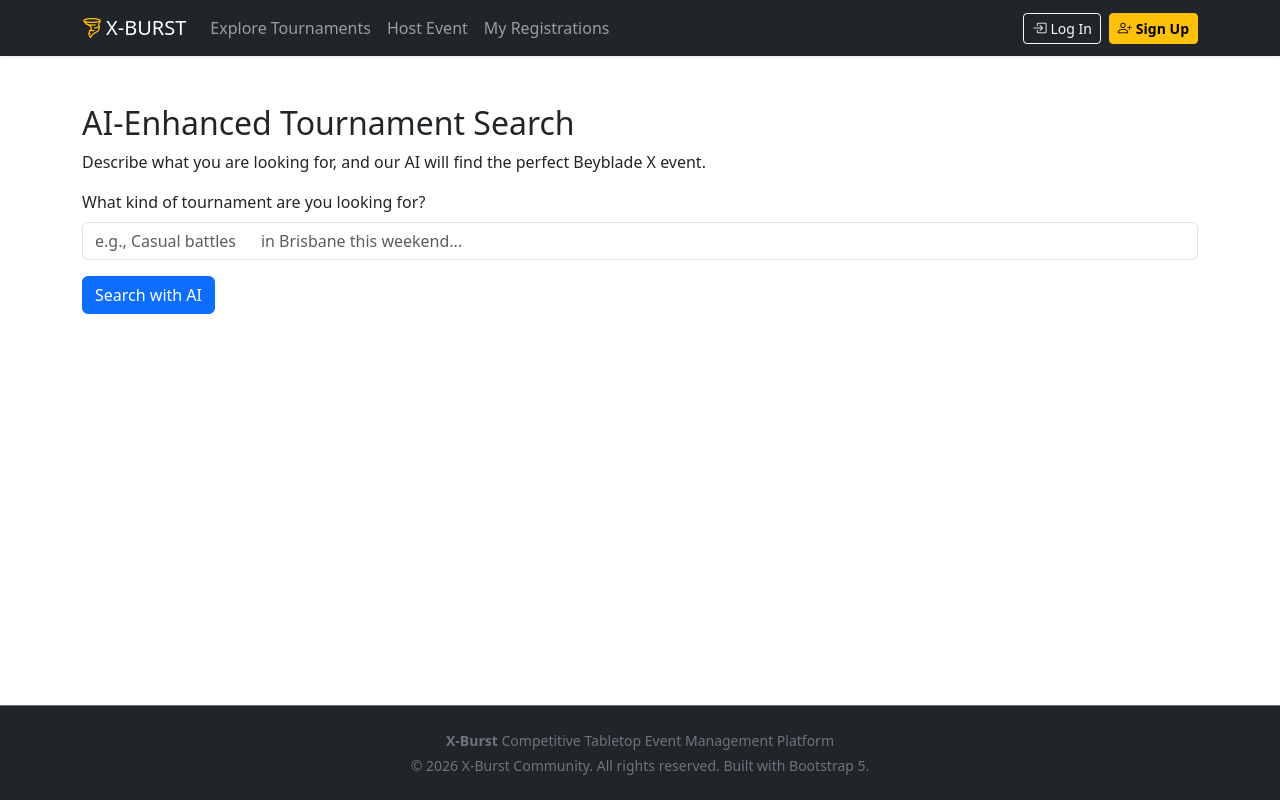
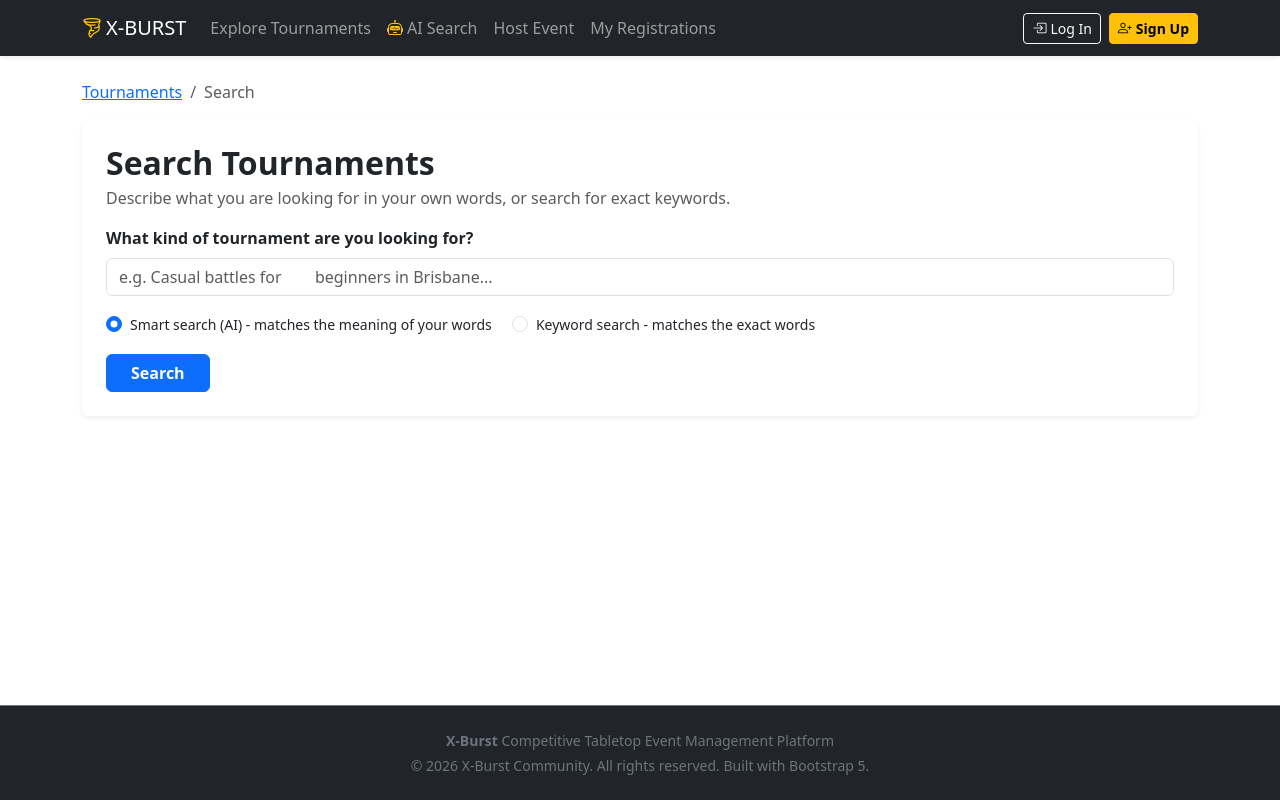
Before and after one commit to BenMuir/a2_in4_Tu_11_S517_Anshul_17, a Flask app: page /search in a window 1280 px wide. Run offline with Flask 3, Linux system fonts and the light colour scheme; some libraries are stand-ins or nearby versions.

Commit message:
Add semantic search with sentence-transformers and server-side category filter
Added semantic_search.py, which stores an all-MiniLM-L6-v2 embedding for each
tournament and ranks search results by cosine similarity. It falls back to
keyword search if sentence-transformers is not installed.

The search page now offers Smart (AI) and Keyword options, shows a match
percentage, and links to each event. The navbar has an AI Search link matching
the feature/ai-search branch, and the landing page category filter uses links
instead of JavaScript.

Tournaments have a new embedding column, seed.py stores embeddings, the demo
database has been re-seeded, and sentence-transformers is in requirements.txt.

```diff
--- a/beyblade/forms.py
+++ b/beyblade/forms.py
@@ -1,14 +1,23 @@
 from flask_wtf import FlaskForm
 from flask_wtf.file import FileField, FileAllowed
-from wtforms import StringField, PasswordField, BooleanField, SubmitField, EmailField, TelField, SelectField, TextAreaField, IntegerField, DecimalField
+from wtforms import StringField, PasswordField, BooleanField, SubmitField, RadioField, EmailField, TelField, SelectField, TextAreaField, IntegerField, DecimalField
 from wtforms.validators import DataRequired, InputRequired, Length, Email, EqualTo, Regexp, NumberRange, ValidationError
 from wtforms.fields import DateTimeLocalField
 from datetime import date
 
-# --- AI SEARCH FORM ---
+# --- SEARCH FORM ---
+# Submitted with GET (?search_query=...&mode=...) so the landing page search box can link straight
+# to results. Searching doesn't change any data, so it doesn't need a CSRF token.
 class AISearchForm(FlaskForm):
+    class Meta:
+        csrf = False
+
     search_query = StringField('What kind of tournament are you looking for?', validators=[DataRequired()])
-    submit = SubmitField('Search with AI')
+    mode = RadioField('Search type', choices=[
+        ('ai', 'Smart search (AI) - matches the meaning of your words'),
+        ('keyword', 'Keyword search - matches the exact words')
+    ], default='ai')
+    submit = SubmitField('Search')
 
 # --- AUTHENTICATION FORMS ---
 # Login form - users sign in with their email and password
--- a/beyblade/models.py
+++ b/beyblade/models.py
@@ -74,6 +74,9 @@ class Tournament(db.Model):
             nullable=False,
             )
 
+    # Semantic search embedding (list of 384 numbers from all-MiniLM-L6-v2)
+    embedding = db.Column(db.JSON, nullable=True)
+
     host_id = db.Column(db.Integer, db.ForeignKey('users.id'), nullable=False)
     created_at = db.Column(db.DateTime, default=datetime.now)
 
--- a/beyblade/routes.py
+++ b/beyblade/routes.py
@@ -13,20 +13,48 @@ from datetime import timedelta
 # Load the hidden variables from your .env file
 load_dotenv()
 
-# Safely set up the Hugging Face Client (optional for production server without package installed)
+# Semantic search needs sentence-transformers. If it isn't installed (e.g. on the
+# deployment server), the search page falls back to keyword search instead.
 try:
-    from huggingface_hub import InferenceClient
-    client = InferenceClient(api_key=os.getenv("HUGGINGFACE_API_KEY"))
+    from . import semantic_search
 except ImportError:
-    client = None
+    semantic_search = None
 
 bp = Blueprint('main', __name__)
+
+
+def update_embedding(tournament):
+    # Keep the stored search embedding in sync with the tournament's details
+    if semantic_search is None:
+        return
+    try:
+        semantic_search.embed_tournament(tournament)
+    except Exception as e:
+        # Saving the event matters more than its embedding; search creates it later if missing
+        print(f"Could not create search embedding: {e}")
+
+CATEGORIES = [
+    ('deck3v3', '3v3 Deck'),
+    ('swiss1v1', '1v1 Swiss'),
+    ('limited', 'Limited Format'),
+    ('freeplay', 'Casual Free-Play'),
+]
 
 @bp.route('/')
 def index():
     # Fetch both open and sold-out tournaments, ordered by start time
-    tournaments = Tournament.query.filter(Tournament.status.in_(['open', 'sold_out'])).order_by(Tournament.start_time).all()
-    return render_template('index.html', tournaments=tournaments)
+    query = Tournament.query.filter(Tournament.status.in_(['open', 'sold_out']))
+
+    # Browse by category, e.g. /?category=deck3v3 (unknown categories show everything)
+    category = request.args.get('category')
+    if category in dict(CATEGORIES):
+        query = query.filter(Tournament.category == category)
+    else:
+        category = None
+
+    tournaments = query.order_by(Tournament.start_time).all()
+    return render_template('index.html', tournaments=tournaments,
+                           categories=CATEGORIES, active_category=category)
 
 @bp.route('/booking-history')
 @login_required
@@ -94,6 +122,7 @@ def create_event():
             ack_statement=form.ack_statement.data,
             custom_ack_text=form.custom_ack_text.data,
         )
+        update_embedding(new_tournament)
 
         db.session.add(new_tournament)
         db.session.commit()
@@ -181,6 +210,7 @@ def edit_event(id):
         else:
             tournament.image = form.default_image.data
 
+        update_embedding(tournament)
         db.session.commit()
         flash(f'Successfully updated {tournament.title}!', 'success')
         return redirect(url_for('main.event_details', id=tournament.id))
@@ -205,54 +235,56 @@ def cancel_event(id):
     flash(f'Event "{tournament.title}" has been cancelled.', 'warning')
     return redirect(url_for('main.index'))
 
-# --- NEW AI SEARCH ROUTE ---
-@bp.route('/search', methods=['GET', 'POST'])
+def keyword_search(user_text, searchable):
+    # Traditional search: every word must appear in the title, category, venue or description
+    query = searchable
+    for kw in user_text.split():
+        search_term = f"%{kw}%"
+        query = query.filter(
+            or_(
+                Tournament.title.ilike(search_term),
+                Tournament.category.ilike(search_term),
+                Tournament.venue.ilike(search_term),
+                Tournament.description.ilike(search_term)
+            )
+        )
+    return query.order_by(Tournament.start_time).all()
+
+
+# --- AI SEMANTIC SEARCH ROUTE ---
+@bp.route('/search')
 def ai_search():
-    form = AISearchForm()
-    results = []
+    form = AISearchForm(request.args)
+    results = []  # list of (tournament, similarity score or None)
     ai_explanation = ""
+    searched = False
 
-    if form.validate_on_submit():
-        user_text = form.search_query.data
-        print(f"SUCCESS: Form passed! User searched for: {user_text}")
+    if request.args and form.validate():
+        searched = True
+        user_text = form.search_query.data.strip()
+        # Only search events people can still view and book
+        searchable = Tournament.query.filter(Tournament.status.in_(['open', 'sold_out']))
 
-        try:
-            if client is None:
-                raise Exception("Hugging Face client is not initialized.")
+        if form.mode.data == 'keyword':
+            results = [(t, None) for t in keyword_search(user_text, searchable)]
+            ai_explanation = f"Keyword search found {len(results)} tournament(s) containing all of your words."
+        else:
+            try:
+                if semantic_search is None:
+                    raise RuntimeError("sentence-transformers is not installed")
+                results = semantic_search.search(user_text, searchable.all())
+                # Save any embeddings that were created during the search
+                db.session.commit()
+                ai_explanation = (f"Smart search found {len(results)} tournament(s) matching the meaning "
+                                  f"of your search, ranked by similarity.")
+            except Exception as e:
+                print(f"Semantic search unavailable, using keyword search instead: {e}")
+                db.session.rollback()
+                results = [(t, None) for t in keyword_search(user_text, searchable)]
+                ai_explanation = f"Smart search is unavailable, so these are keyword matches ({len(results)} found)."
 
-            # Using flan-t5-large via standard text generation bypasses the provider routing errors
-            prompt = f"Extract 1 to 3 core search keywords (like location, style, or format) from this query. Return ONLY the keywords separated by spaces.\n\nQuery: '{user_text}'\nKeywords:"
-
-            response = client.text_generation(
-                prompt,
-                model="google/flan-t5-large",
-                max_new_tokens=15
-            )
-
-            # Extract the text from the Hugging Face response
-            keywords = response.strip().split()
-            print(f"SUCCESS: AI Extracted Keywords: {keywords}")
-            ai_explanation = f"AI understood your search as: {', '.join(keywords)}"
-
-        except Exception as e:
-            print(f"API ERROR OR MISSING KEY. Using fallback search. Error: {str(e)}")
-            # Fallback: If AI fails, manually split the sentence so the site doesn't break
-            keywords = user_text.strip().split()
-            query = Tournament.query.filter(Tournament.status == 'open')
-            for kw in keywords:
-                search_term = f"%{kw}%"
-                query = query.filter(
-                    or_(
-                        Tournament.title.ilike(search_term),
-                        Tournament.category.ilike(search_term),
-                        Tournament.venue.ilike(search_term),
-                        Tournament.description.ilike(search_term)
-                    )
-                )
-            results = query.all()
-            ai_explanation = f"AI processing error. Using standard keyword fallback: {', '.join(keywords)}"
-
-    return render_template('search.html', form=form, results=results, ai_explanation=ai_explanation)
+    return render_template('search.html', form=form, results=results,
+                           ai_explanation=ai_explanation, searched=searched)
 
 # --- ERROR HANDLERS ---
 @bp.app_errorhandler(404)
--- a/beyblade/templates/base.html
+++ b/beyblade/templates/base.html
@@ -49,6 +49,11 @@
             <li class="nav-item">
               <a class="nav-link" href="{{ url_for('main.index') }}"
                 >Explore Tournaments</a
+              >
+            </li>
+            <li class="nav-item">
+              <a class="nav-link" href="{{ url_for('main.ai_search') }}"
+                ><i class="bi bi-robot me-1 text-warning"></i>AI Search</a
               >
             </li>
             <li class="nav-item">
--- a/beyblade/templates/search.html
+++ b/beyblade/templates/search.html
@@ -1,41 +1,82 @@
-{% extends "base.html" %} {% block content %}
-<div class="container mt-5">
-  <h2>AI-Enhanced Tournament Search</h2>
-  <p>
-    Describe what you are looking for, and our AI will find the perfect Beyblade
-    X event.
-  </p>
+{% extends "base.html" %} {% block title %}Search Tournaments | X-Burst{%
+endblock %} {% block content %}
+<main class="container py-4">
+  <!-- Breadcrumb Navigation -->
+  <nav aria-label="breadcrumb" class="mb-3">
+    <ol class="breadcrumb">
+      <li class="breadcrumb-item">
+        <a href="{{ url_for('main.index') }}">Tournaments</a>
+      </li>
+      <li class="breadcrumb-item active" aria-current="page">Search</li>
+    </ol>
+  </nav>
 
-  <form method="POST" action="">
-    {{ form.hidden_tag() }}
-    <div class="form-group mb-3">
-      {{ form.search_query.label(class="form-label") }} {{
-      form.search_query(class="form-control", placeholder="e.g., Casual battles
-      in Brisbane this weekend...") }}
-    </div>
-    {{ form.submit(class="btn btn-primary") }}
-  </form>
+  <div class="card border-0 shadow-sm p-4 mb-4">
+    <h2 class="fw-bold mb-1">Search Tournaments</h2>
+    <p class="text-muted">
+      Describe what you are looking for in your own words, or search for exact
+      keywords.
+    </p>
+
+    <form method="GET" action="{{ url_for('main.ai_search') }}" novalidate>
+      <div class="mb-3">
+        {{ form.search_query.label(class="form-label fw-semibold") }} {{
+        form.search_query(class="form-control" ~ (" is-invalid" if
+        form.search_query.errors else ""), placeholder="e.g. Casual battles for
+        beginners in Brisbane...") }} {% for error in form.search_query.errors
+        %}
+        <div class="invalid-feedback">{{ error }}</div>
+        {% endfor %}
+      </div>
+
+      <!-- Choose between AI semantic search and traditional keyword search -->
+      <div class="mb-3">
+        {% for option in form.mode %}
+        <div class="form-check form-check-inline">
+          {{ option(class="form-check-input") }} {{
+          option.label(class="form-check-label small") }}
+        </div>
+        {% endfor %}
+      </div>
+
+      {{ form.submit(class="btn btn-primary px-4 fw-semibold") }}
+    </form>
+  </div>
 
   {% if ai_explanation %}
-  <div class="alert alert-info mt-4">
+  <div class="alert alert-info">
     <small>{{ ai_explanation }}</small>
   </div>
   {% endif %} {% if results %}
-  <h3 class="mt-4">Search Results:</h3>
-  <div class="row">
-    {% for tournament in results %}
+  <div class="row g-3">
+    {% for tournament, score in results %}
     <div class="col-md-6">
-      <div class="card mb-3">
+      <div class="card h-100 border-0 shadow-sm">
         <div class="card-body">
-          <!-- Changed from tournament.name to tournament.title -->
-          <h5 class="card-title">{{ tournament.title }}</h5>
-          <p class="card-text">{{ tournament.description }}</p>
-          <a href="#" class="btn btn-outline-primary">View Details</a>
+          <div class="d-flex justify-content-between align-items-start gap-2">
+            <h5 class="card-title fw-bold">{{ tournament.title }}</h5>
+            {% if score is not none %}
+            <!-- Cosine similarity between the search and this event, shown as a percentage -->
+            <span class="badge bg-primary-subtle text-primary">{{ (score * 100)|round|int }}% match</span>
+            {% endif %}
+          </div>
+          <p class="small text-muted mb-2">
+            <i class="bi bi-geo-alt me-1"></i>{{ tournament.venue }}<br />
+            <i class="bi bi-clock me-1"></i>{{ tournament.start_time.strftime('%a, %d %b %Y') }}
+            {% if tournament.status == 'sold_out' %}<span class="badge bg-danger ms-1">Sold Out</span>{% endif %}
+          </p>
+          <p class="card-text">{{ tournament.description[:160] }}{% if tournament.description|length > 160 %}...{% endif %}</p>
+          <a href="{{ url_for('main.event_details', id=tournament.id) }}" class="btn btn-outline-primary btn-sm">View Details</a>
         </div>
       </div>
     </div>
     {% endfor %}
   </div>
+  {% elif searched %}
+  <p class="text-muted">
+    No tournaments matched your search. Try describing it differently{% if
+    form.mode.data == 'keyword' %}, or switch to Smart search{% endif %}.
+  </p>
   {% endif %}
-</div>
+</main>
 {% endblock %}
--- a/requirements.txt
+++ b/requirements.txt
@@ -52,3 +52,4 @@ websockets==16.1.1
 Werkzeug==3.1.9
 WTForms==3.2.2
 email-validator==2.2.0
+sentence-transformers==6.2.0
```
Also changed, not shown: beyblade/semantic_search.py (added, +62 -0 lines), beyblade/templates/index.html (+12 -62 lines), seed.py (+12 -2 lines), instance/beyblade.sqlite.
